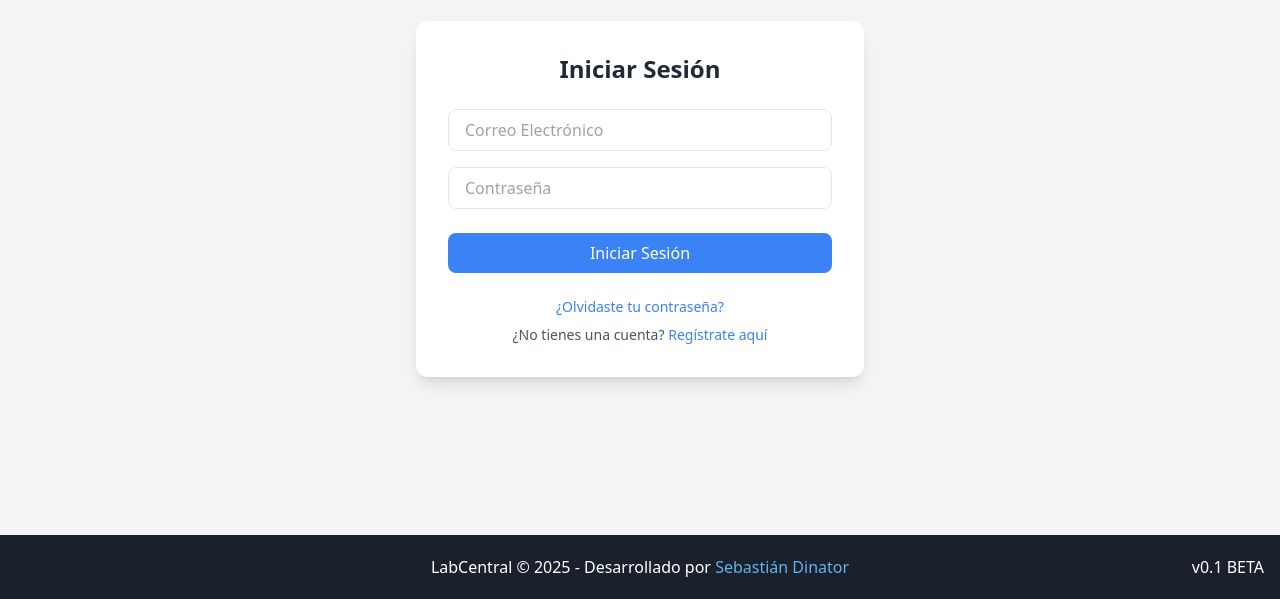
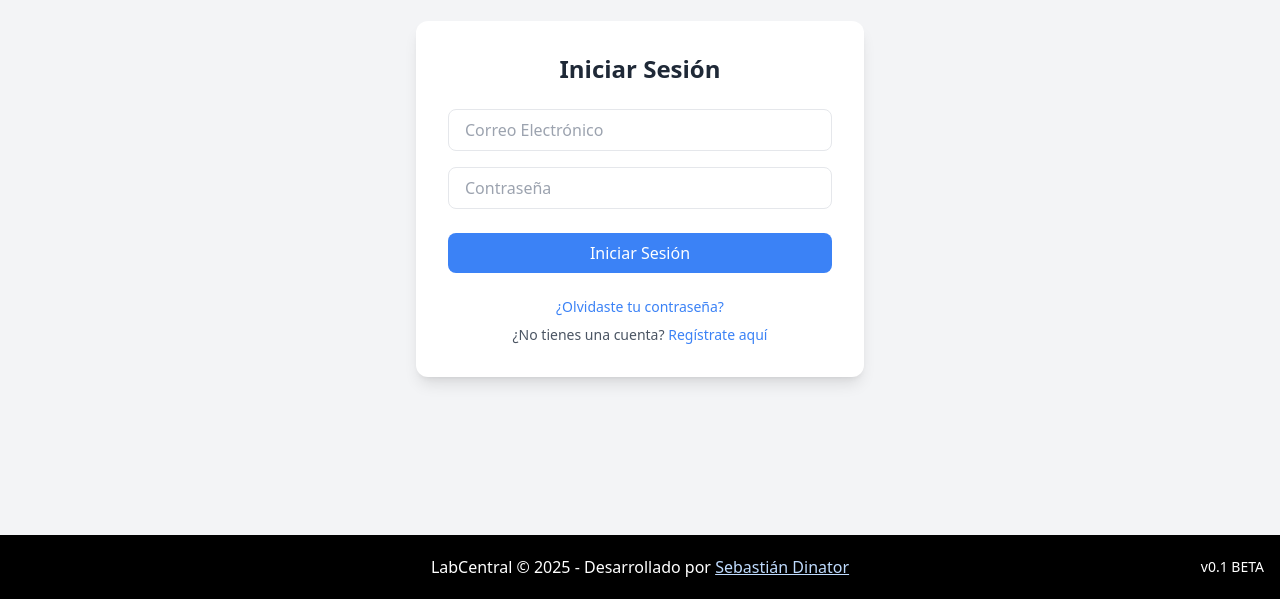
Before and after one commit to Seva41/LabCentral, a Next.js app in the folder labselector/: page /login in a window 1280 px wide. Shown: the part 201-800 px from the top of the page. Built offline with nearby package versions, Linux system fonts and the light colour scheme.

Commit message:
Footer fijo abajo

```diff
--- a/labselector/components/Footer.js
+++ b/labselector/components/Footer.js
@@ -1,26 +1,22 @@
 export default function Footer() {
   return (
-    <footer style={{ position: 'relative', padding: '1rem' }}>
-      <div style={{ textAlign: 'center' }}>
+    <footer className="fixed bottom-0 left-0 right-0 h-16 bg-black text-white flex items-center justify-center">
+      <div className="relative w-full text-center">
+        <span>
           LabCentral © 2025 - Desarrollado por{' '}
           <a
             href="https://github.com/Seva41"
             target="_blank"
             rel="noopener noreferrer"
-          style={{ color: '#63b3ed' }}
+            className="underline text-blue-200 hover:text-blue-100"
           >
             Sebastián Dinator
           </a>
+        </span>
+
+        <div className="absolute right-4 top-1/2 transform -translate-y-1/2 text-sm">
+          v0.1 BETA
         </div>
-      <div
-        style={{
-          position: 'absolute',
-          right: '1rem',
-          top: '50%',
-          transform: 'translateY(-50%)',
-        }}
-      >
-        v0.1 BETA
       </div>
     </footer>
   );
--- a/labselector/pages/_app.js
+++ b/labselector/pages/_app.js
@@ -1,20 +1,15 @@
 import '../styles/globals.css';
 import Footer from '../components/Footer';
-import { AuthProvider } from "../context/AuthContext"; // Importa AuthProvider desde la ruta correcta
-
+import { AuthProvider } from "../context/AuthContext";
 
 export default function MyApp({ Component, pageProps }) {
   return (
     <AuthProvider>
-    <div className="layout">
-      {/* Main content */}
-      <main className="content">
+      <div className="h-screen overflow-y-auto pb-16">
         <Component {...pageProps} />
-      </main>
+      </div>
 
-      {/* Footer */}
       <Footer />
-    </div>
     </AuthProvider>
   );
 }
```
Lines whose indentation alone changed are shown as unchanged.
